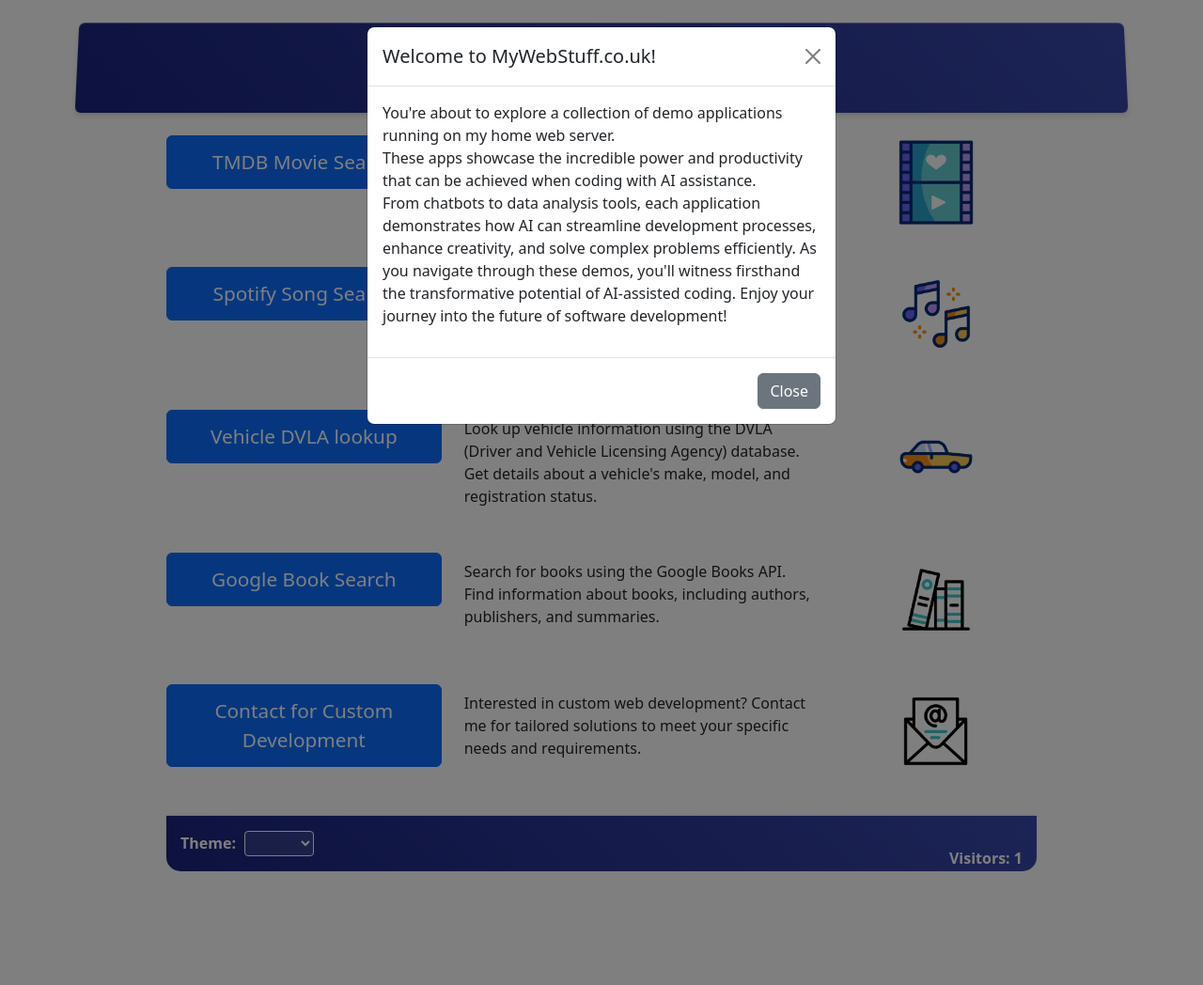
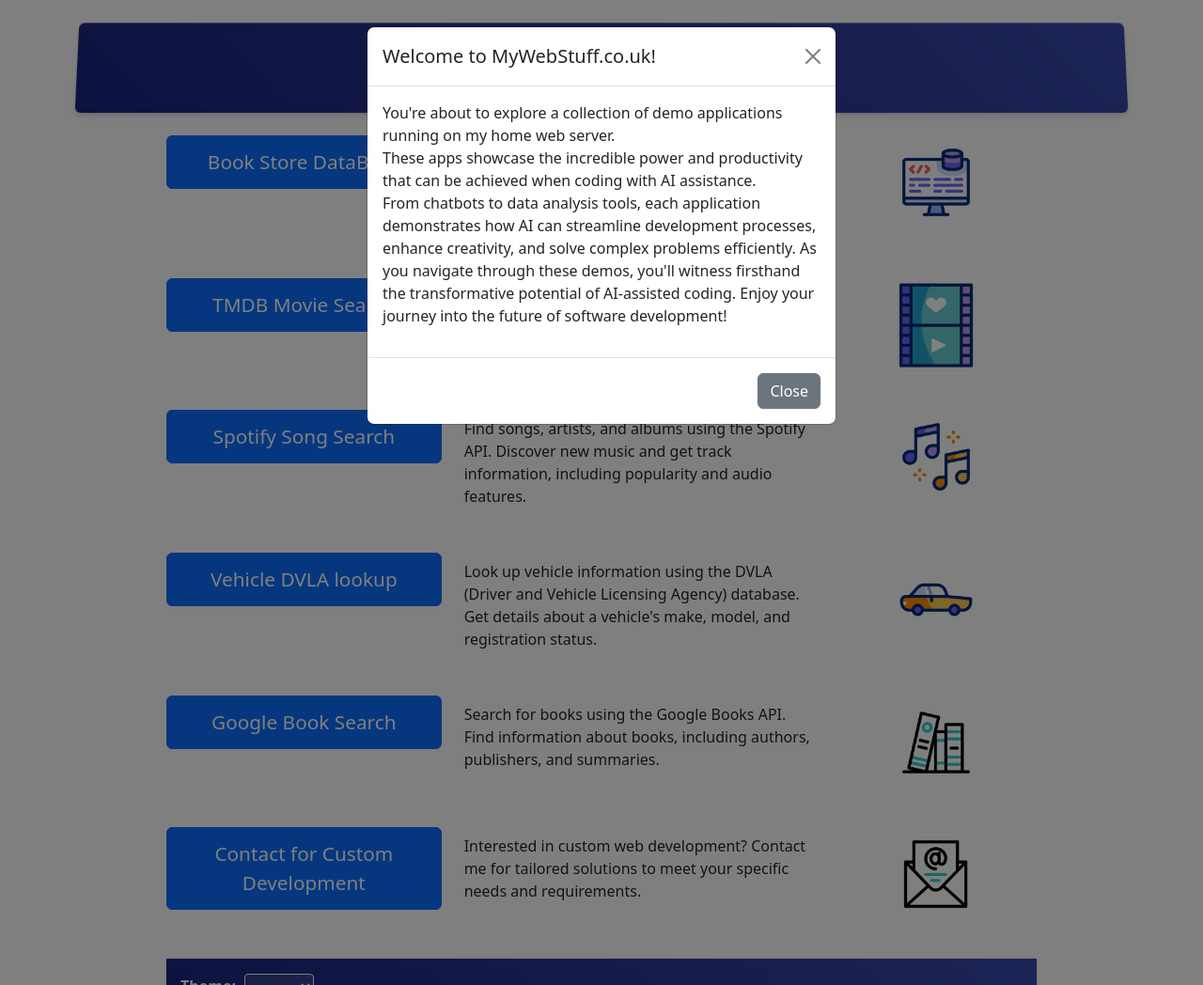
Before and after one commit to Rosssaab/MainMenu, a Flask app: page / in a window 1280 px wide. Shown: the whole page at 94% size. Run offline with Flask 3, Linux system fonts and the light colour scheme; some libraries are stand-ins or nearby versions.

Commit message:
Added Bookstore DB and removed a few themes

```diff
--- a/app.py
+++ b/app.py
@@ -10,7 +10,8 @@
     'BookSearch': 8081,
     'SongSearch': 8082,
     'FilmSearch': 8083,
-    'DvlaSearch': 8084
+    'DvlaSearch': 8084,
+    'BookStore': 8085
 }
 
 # Get the directory of the current script (app.py)
--- a/templates/index.html
+++ b/templates/index.html
@@ -171,6 +171,24 @@
 
         <div class="row justify-content-center">
             <div class="col-lg-10">
+
+                <div class="row app-row">
+                    <div class="col-md-4 col-sm-12 mb-3 mb-md-0">
+                        <a href="http://www.mywebstuff.co.uk/BookStore" class="btn btn-xl btn-primary w-100">Book Store DataBase</a>
+                    </div>
+                    <div class="col-md-5 col-sm-12">
+                        <p class="app-description">Explore a fully functional bookstore database application powered by SQL
+                        Server. This app allows you to manage
+                        inventory, track sales, and handle customer information efficiently.</p>
+                    </div>
+                    <div class="col-md-3 col-sm-12 text-center">
+                        <a href="http://www.mywebstuff.co.uk/FilmSearch" class="app-image-link">
+                            <img src="{{ url_for('static', filename='images/db_icon.gif') }}" alt="Movie icon"
+                                class="img-fluid rounded app-image">
+                        </a>
+                    </div>
+                </div>
+
                 <div class="row app-row">
                     <div class="col-md-4 col-sm-12 mb-3 mb-md-0">
                         <a href="http://www.mywebstuff.co.uk/FilmSearch" class="btn btn-xl btn-primary w-100">TMDB Movie Search</a>
@@ -249,16 +267,12 @@
                             <option value="journal">Journal</option>
                             <option value="litera">Litera</option>
                             <option value="lumen">Lumen</option>
-                            <option value="lux">Lux</option>
                             <option value="materia">Materia</option>
-                            <option value="minty">Minty</option>
                             <option value="pulse">Pulse</option>
                             <option value="sandstone">Sandstone</option>
                             <option value="simplex">Simplex</option>
                             <option value="sketchy">Sketchy</option>
-                            <option value="slate">Slate</option>
                             <option value="solar">Solar</option>
-                            <option value="spacelab">Spacelab</option>
                             <option value="united">United</option>
                             <option value="yeti">Yeti</option>
                         </select>
```
Also changed, not shown: static/images/db_icon.gif (added).
